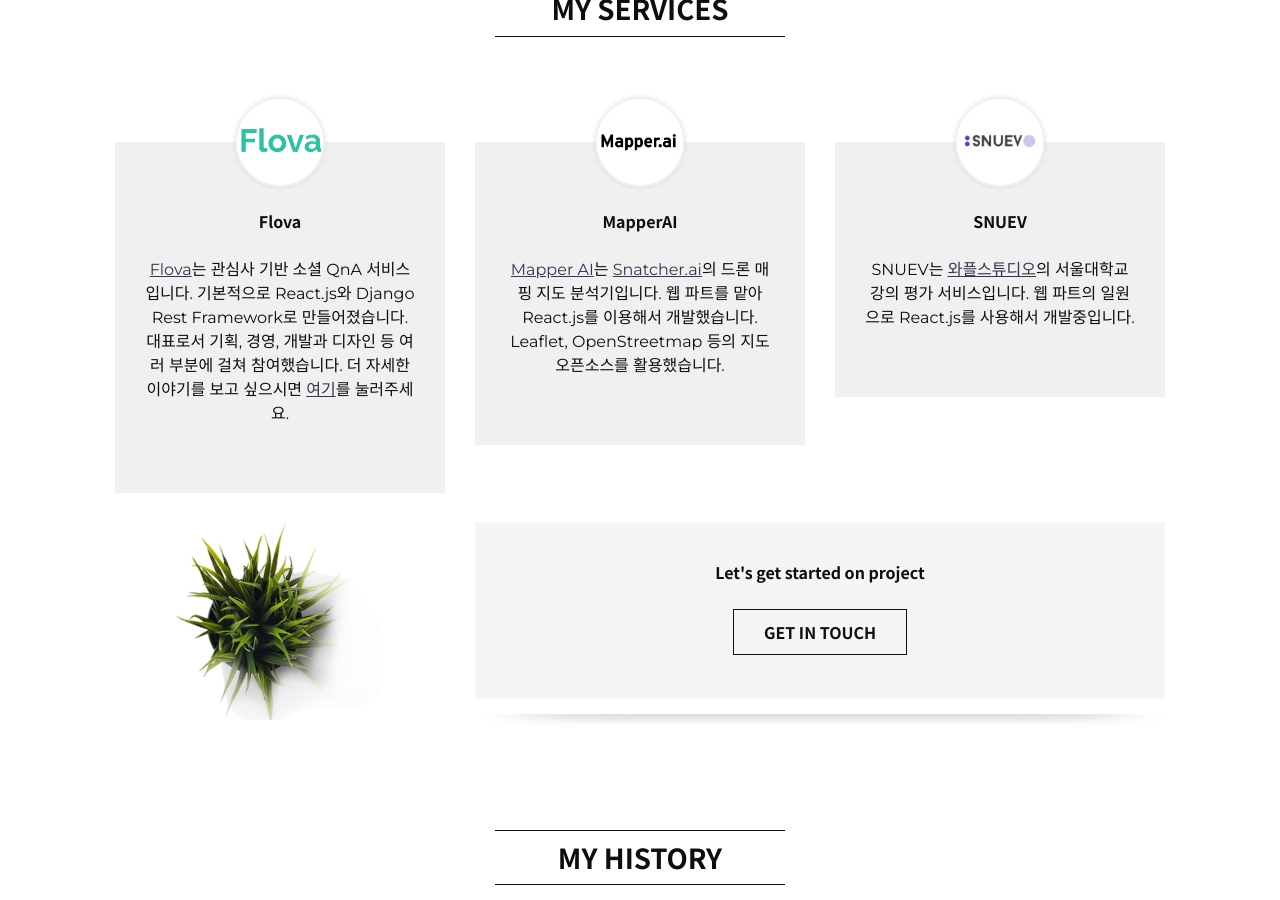
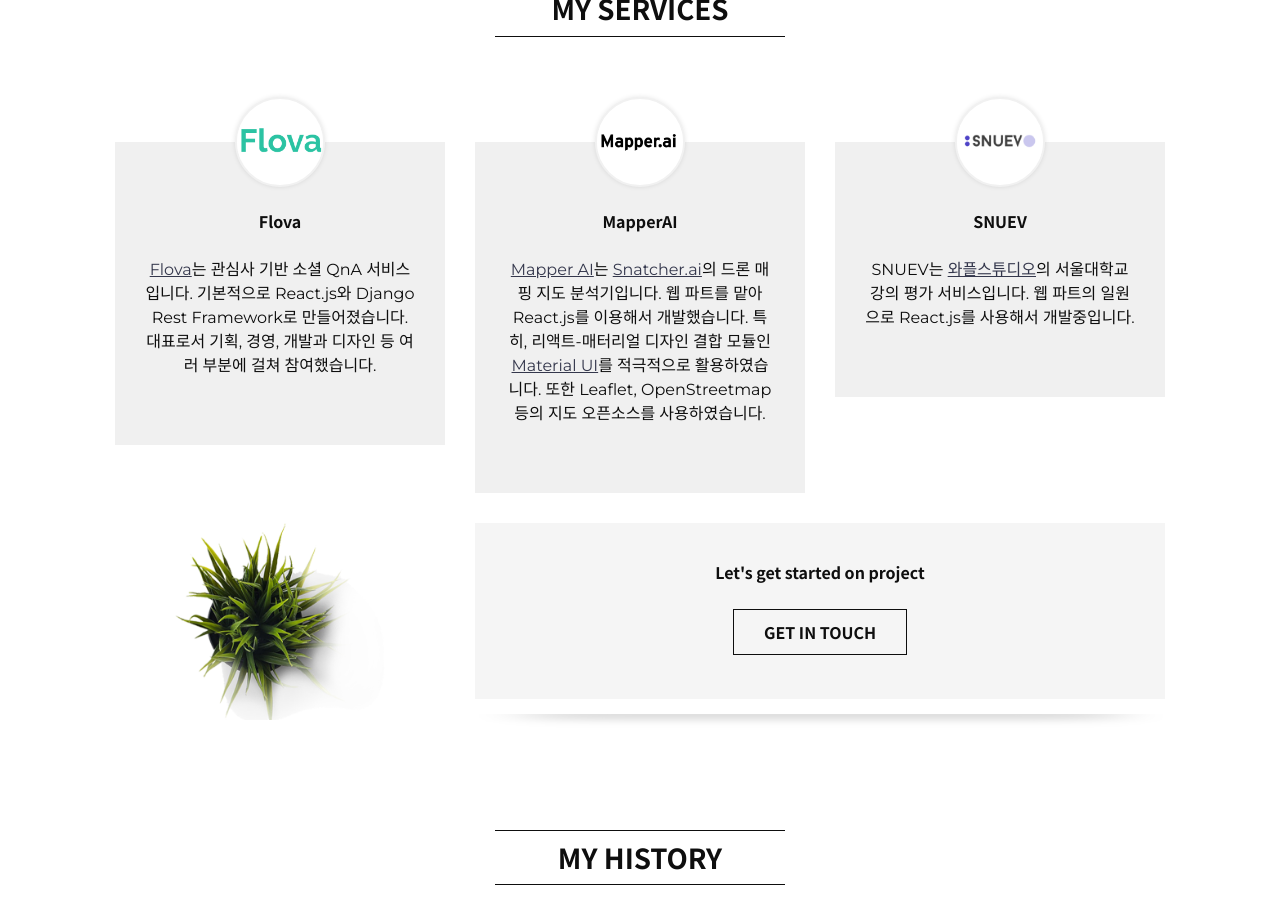
Before and after one commit to chanwook97/chanwook97.github.io, a Jekyll site: the page built from portfolio.html, in a window 1280 px wide and 900 px high, scrolled down 2229 px. Built offline with Jekyll 4.4.1, drawn with Linux system fonts in a browser that asks for light colours; nearby versions of some CDN libraries; some of the changed text lies outside the part shown.

Commit message:
Hotfix: hc

```diff
--- a/_data/services.yml
+++ b/_data/services.yml
@@ -1,9 +1,9 @@
 - title: Flova
-  desc: <a class="underline-a" href="https://flova.kr">Flova</a>는 관심사 기반 소셜 QnA 서비스입니다. 기본적으로 React.js와 Django Rest Framework로 만들어졌습니다. 대표로서 기획, 경영, 개발과 디자인 등 여러 부분에 걸쳐 참여했습니다. 더 자세한 이야기를 보고 싶으시면 <a class="underline-a" href="">여기</a>를 눌러주세요.
+  desc: <a class="underline-a" href="https://flova.kr">Flova</a>는 관심사 기반 소셜 QnA 서비스입니다. 기본적으로 React.js와 Django Rest Framework로 만들어졌습니다. 대표로서 기획, 경영, 개발과 디자인 등 여러 부분에 걸쳐 참여했습니다.
   icon: assets/images/flova-logo.png
 
 - title: MapperAI
-  desc: <a class="underline-a" href="http://mapperai.xyz">Mapper AI</a>는 <a class="underline-a" href="http://snatcher.ai">Snatcher.ai</a>의 드론 매핑 지도 분석기입니다. 웹 파트를 맡아 React.js를 이용해서 개발했습니다. Leaflet, OpenStreetmap 등의 지도 오픈소스를 활용했습니다.
+  desc: <a class="underline-a" href="http://mapperai.xyz">Mapper AI</a>는 <a class="underline-a" href="http://snatcher.ai">Snatcher.ai</a>의 드론 매핑 지도 분석기입니다. 웹 파트를 맡아 React.js를 이용해서 개발했습니다. 특히, 리액트-매터리얼 디자인 결합 모듈인 <a class="underline-a" href="https://material-ui.com/">Material UI</a>를 적극적으로 활용하였습니다. 또한 Leaflet, OpenStreetmap 등의 지도 오픈소스를 사용하였습니다.
   icon: assets/images/mapperai-logo.png
 
 - title: SNUEV
--- a/_data/skills.yml
+++ b/_data/skills.yml
@@ -1,10 +1,10 @@
 - title: Front-end Development
   desc: React.js with React Native, Django, Angular with Ionic, ...
-  progress: 75%
+  progress: 70%
 
 - title: Back-end Development
   desc: Django rest framework
-  progress: 55%
+  progress: 65%
 
 - title: Dev-ops
   desc: Amazon Web Services(EC2, RDS, S3), Git(Github, Bitbucket), Wiki(Confluence), ...
@@ -15,7 +15,7 @@
   progress: 75%
 
 - title: Django Rest Framework
-  desc: Celery, ...
+  desc: with Celery, RabbitMQ, Redis, nginx, ElasticSearch, ...
   progress: 65%
 
 - title: Angular
--- a/_includes/project_promotions.html
+++ b/_includes/project_promotions.html
@@ -7,7 +7,7 @@
     <div class="col-md-8">
         <div class="skills-project-box wow fadeInRight">
             <h5>Let's get started on project</h5>
-            <a href="" class="skills-project-btn btn-primary btn">get in touch</a>
+            <a href="#contact" class="skills-project-btn btn-primary btn">get in touch</a>
         </div>
     </div>
 </div>
```
